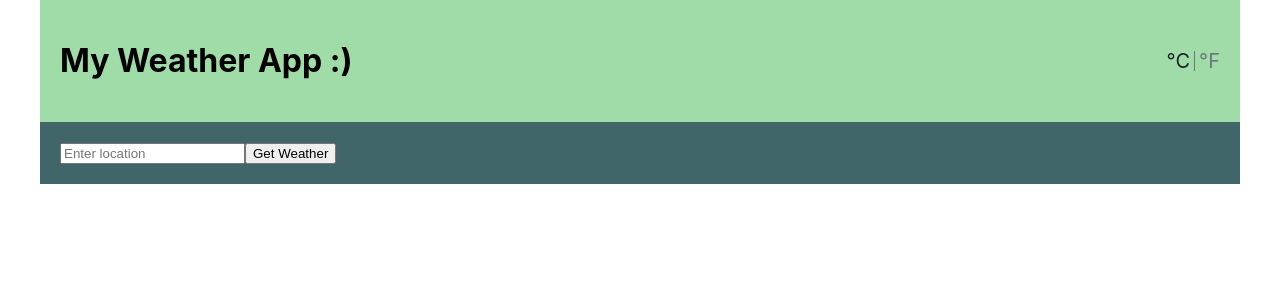
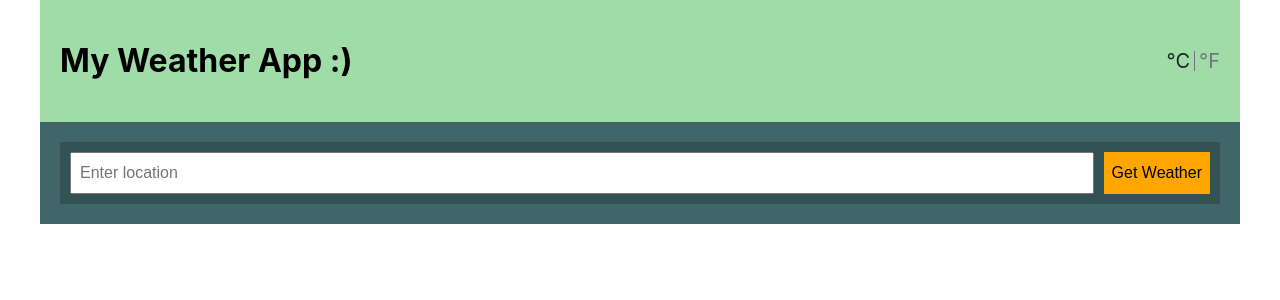
Before and after one commit to favorit/weather-app, a React (Create React App) app: page / in a window 1280 px wide. Shown: the top 300 px of the page. Built offline with nearby package versions, Linux system fonts and the light colour scheme.

Commit message:
Add styles for search form

```diff
--- /dev/null
+++ b/src/components/SearchForm/SearchForm.module.css
@@ -0,0 +1,47 @@
+.wrapper {
+  box-sizing: border-box;
+  width: 100%;
+  margin: 0 auto;
+  background: rgba(0, 0, 0, 0.2);
+  padding: 10px;
+}
+
+.form {
+  display: flex;
+  justify-content: space-between;
+  align-items: center;
+}
+
+.input {
+  box-sizing: border-box;
+  line-height: normal;
+  margin: 0 10px 0 0;
+  width: 100%;
+  padding: 10px 8px;
+
+  font-size: 16px;
+  flex: 1;
+}
+
+.button {
+  box-sizing: border-box;
+  width: auto;
+  margin: 0;
+  padding: 5px 8px;
+  border: 0;
+
+  color: black;
+  background: orange;
+
+  font-size: 16px;
+  line-height: 1;
+  text-decoration: none;
+
+  overflow: hidden;
+
+  align-self: stretch;
+
+  &:active {
+    outline: 0;
+  }
+}
--- a/src/components/SearchForm/SearchForm.tsx
+++ b/src/components/SearchForm/SearchForm.tsx
@@ -1,11 +1,13 @@
-import React from "react";
+import React, { useState } from "react";
+
+import styles from "./SearchForm.module.css";
 
 interface Props {
   onSubmit: (query: string) => void;
 }
 
 const SearchForm = ({ onSubmit }: Props) => {
-  const [query, setQuery] = React.useState("");
+  const [query, setQuery] = useState("");
   const handleQueryChange = (e: React.ChangeEvent<HTMLInputElement>) => {
     setQuery(e.target.value);
   };
@@ -15,15 +17,20 @@ const SearchForm = ({ onSubmit }: Props) => {
   };
 
   return (
-    <form onSubmit={handleSubmit}>
+    <div className={styles.wrapper}>
+      <form onSubmit={handleSubmit} className={styles.form}>
         <input
           type="text"
           name="q"
           onChange={handleQueryChange}
           placeholder="Enter location"
+          className={styles.input}
         />
-      <button type="submit">Get Weather</button>
+        <button type="submit" className={styles.button}>
+          Get Weather
+        </button>
       </form>
+    </div>
   );
 };
 
```
Lines whose indentation alone changed are shown as unchanged.
